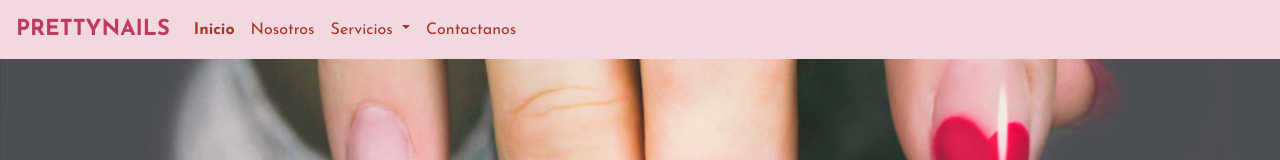
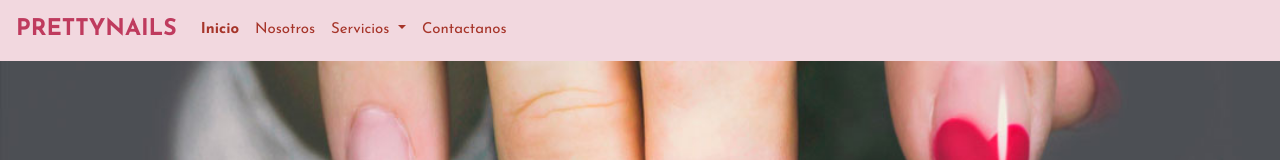
Before and after one commit to domenes/proyecto-final-web, a plain HTML site: page index.html in a window 1280 px wide. Shown: the top 160 px of the page. Drawn offline with nearby package versions, Linux system fonts and the light colour scheme.

Commit message:
actualizacion menus mobile

```diff
--- a/css/style.css
+++ b/css/style.css
@@ -164,7 +164,7 @@
         color: #BF3B5E;
     }
     .nav-item .nav-link {
-        font-size: 32px;
+        font-size: 31px;
     }
 
     .p-servicio {
@@ -234,7 +234,7 @@
         text-transform: uppercase;
         font-weight: 900;
         color: #BF3B5E !important;
-        font-size: 38px !important;
+        font-size: 37px !important;
     }
 
     .titulo-footer {
@@ -250,7 +250,7 @@
         width: 500px;
     }
     .nav-item .nav-link {
-        font-size: 16px;
+        font-size: 15px;
     }
     .p-servicio {
         font-size: 20px;
@@ -273,7 +273,7 @@
         font-size: 50px;
     }
     .titulo {
-        font-size: 22px !important;
+        font-size: 23px !important;
     }
     .titulo-footer {
         font-size: 25px;
```
